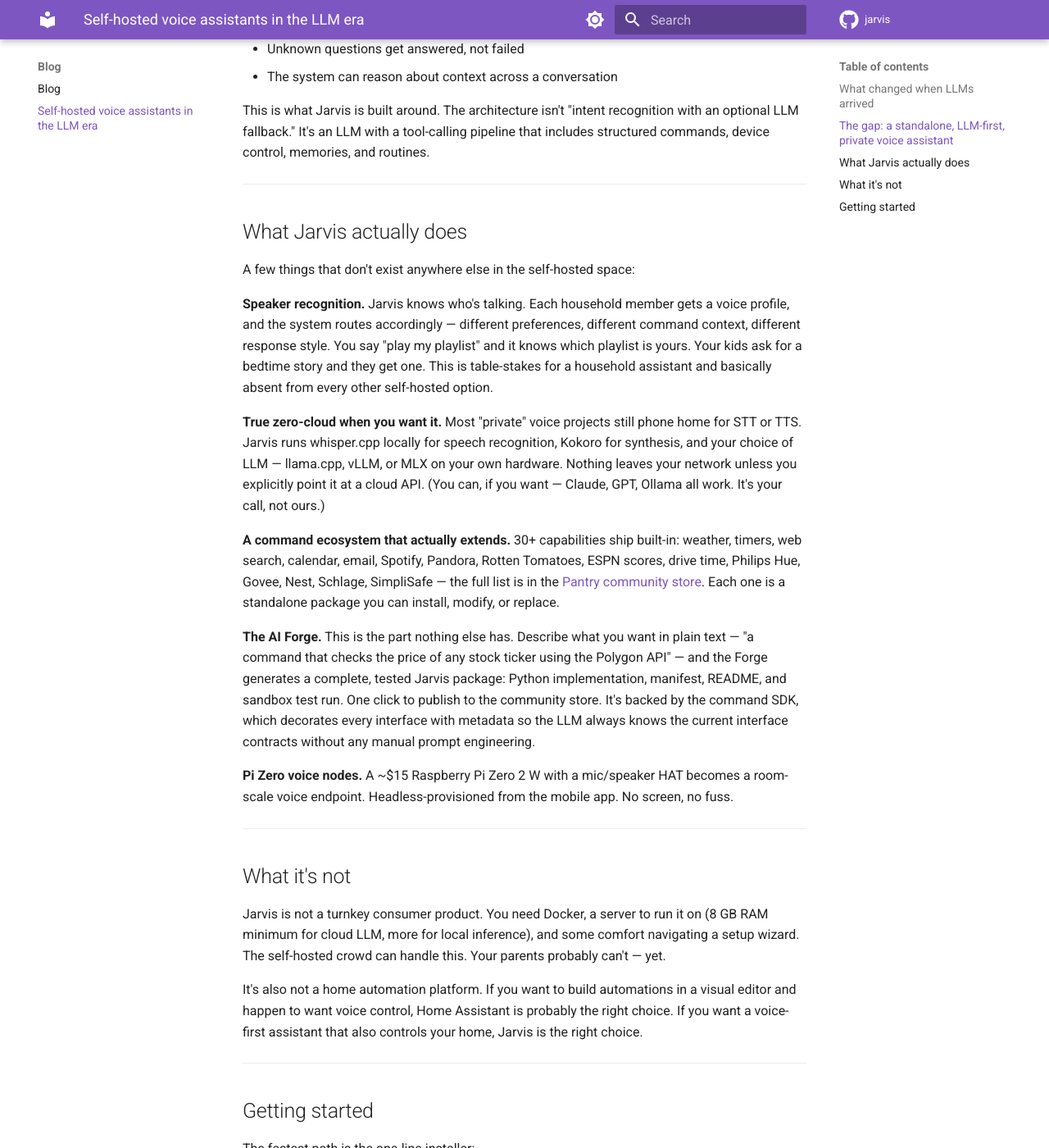
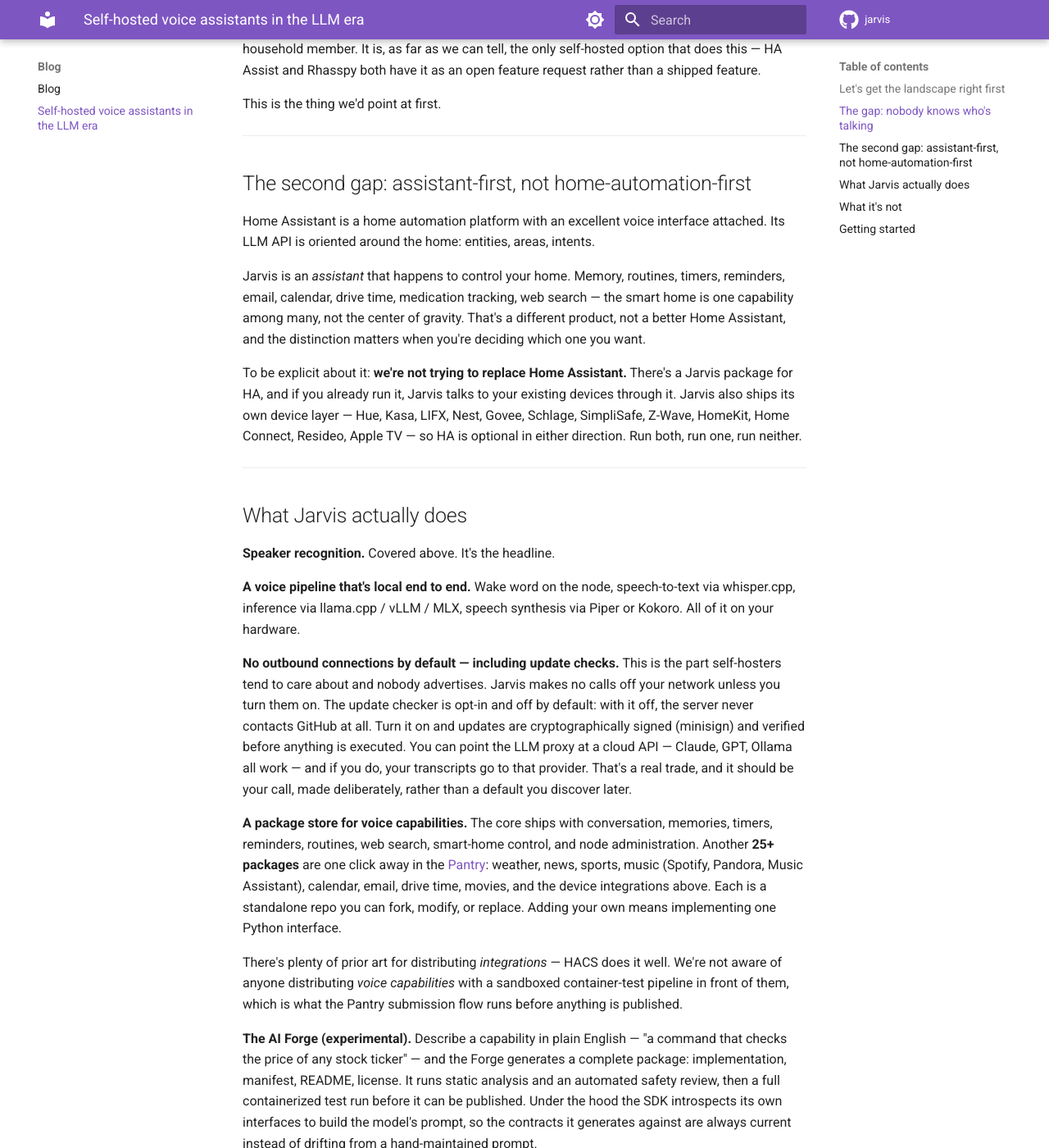
Before and after one commit to alexberardi/jarvis-docs, an MkDocs documentation site: the page built from docs/blog/llm-era-voice-assistant.md, in a window 1280 px wide and 1400 px high, scrolled down 1352 px. Shown: the whole window at 82% size. Built offline with MkDocs 1.6.1 and Material for MkDocs 9.7.7, drawn with Linux system fonts in a browser that asks for light colours; comment, search, counter and statistics services are not loaded; some of the changed text lies outside the part shown.

Commit message:
docs(blog): make the post accurate about the landscape and about us
Three things in the old post were wrong, and the first two are the kind that get
a launch thread hijacked into a correction:

1. It claimed HA Assist "routes recognized commands to HA entities, but doesn't
   give you a general-purpose assistant backed by a model that can reason", and
   that the old options fail on "anything off-script". Home Assistant has shipped
   LLM conversation agents with tool calling since 2024.6 — custom intents are
   exposed to the model AS TOOLS, and "prefer handling commands locally" runs the
   fast matcher first and falls back to the LLM. That is the same architecture we
   described as our inversion (we also pre-route before falling back to the
   model). Claiming otherwise is refutable with one doc link.

2. It said the project is MIT licensed. It is AGPL-3.0 (server) / Apache-2.0
   (SDK, clients, packages, apps).

3. It said "30+ capabilities ship built-in" and then listed Pantry packages. The
   core ships a smaller built-in set; the Pantry serves 25+ installable packages.

Rewritten around what's actually defensible: speaker recognition (nobody else
self-hosted ships it), assistant-first rather than home-automation-first, a
package store for voice capabilities with a sandboxed test pipeline, and no
outbound connections by default — including the update checker, which is off
until you turn it on. Says plainly that we are not trying to replace Home
Assistant and that HA is optional in either direction.

Kept the title, the Mycroft opener and the "What Jarvis actually does" heading —
tests/test_blog_section.py pins all three. 6/6 green, strict mkdocs build clean.

Co-Authored-By: Claude Opus 4.8 <noreply@anthropic.com>

````diff
--- a/docs/blog/llm-era-voice-assistant.md
+++ b/docs/blog/llm-era-voice-assistant.md
@@ -1,72 +1,87 @@
 ---
 title: "Self-hosted voice assistants in the LLM era"
-description: "Why the old self-hosted voice options don't cut it in the LLM era — and how Jarvis closes the gap with speaker recognition, true zero-cloud, and an extensible command ecosystem."
+description: "What we built with Jarvis and why: speaker recognition, an assistant-first architecture, a package store for voice capabilities, and no outbound connections by default."
 ---
 
-# Self-hosted voice assistants in the LLM era: why the old options don't cut it anymore
+# Self-hosted voice assistants in the LLM era: what we built, and why
 
 Mycroft shut down in May 2023. That was supposed to be the moment the open-source voice assistant community rallied around something new.
 
-Three years later, the options are mostly the same ones that existed before: Home Assistant Assist, OVOS (the Mycroft community fork), Rhasspy. They're all fine projects. But they were all designed for a world that no longer exists — a world before large language models changed what a voice assistant could actually do.
-
-If you want a private, self-hosted voice assistant in 2026 that can hold a conversation, know who's talking, understand a question it's never been programmed to answer, and extend itself with new capabilities — the old options leave a real gap. This post is about what that gap is, and why we built Jarvis to close it.
+Three years on, the landscape is healthier than that sounds — but there's still a gap, and it isn't the one people usually name. This post is about what that gap actually is, what we built to close it, and the parts where the honest answer is "somebody else already does this."
 
 ---
 
-## What changed when LLMs arrived
+## Let's get the landscape right first
 
-Before LLMs, a voice assistant worked like this: you said something, the system matched your words against a set of predefined intents ("turn on [device]", "set a timer for [duration]"), and ran the corresponding handler. If you said something it wasn't programmed to handle, it failed.
+A lot of "why our voice assistant is different" posts start by claiming everything else is a dumb pattern matcher. That was true a few years ago. It isn't anymore, and pretending otherwise is a good way to lose the audience in the first paragraph.
 
-This worked well for home automation. It works poorly for anything else. "What was that movie with the guy from Breaking Bad?" is not an intent you can preprogram. Neither is "remind me to call the vet after I finish this meeting" or "what should I make for dinner with what's in my fridge?"
+**Rhasspy and OVOS are intent-based.** You define phrases, they match them, they run a handler. They're good at that — predictable, fast, light on resources. But intent matching is a ceiling: you can extend the phrases they recognize, you can't teach them to reason.
 
-Rhasspy and OVOS are both intent-based systems. They're good at what they do — predictable phrase matching, low resource usage, excellent home automation integration. But intent matching is a ceiling. You can extend what phrases they recognize, but you can't teach them to reason.
+**Home Assistant Assist is not.** HA has shipped [LLM conversation agents with tool calling](https://developers.home-assistant.io/docs/core/llm/) since 2024.6. Custom intents are exposed to the model *as tools*, and its "prefer handling commands locally" setting runs the fast deterministic matcher first and falls back to the LLM when nothing matches. If you've read a post claiming HA Assist can only handle preprogrammed sentences, it was out of date.
 
-Home Assistant Assist added Whisper for local STT and Piper for local TTS, which is genuinely great. But HA Assist is an add-on to a home automation platform. If you don't already run Home Assistant, you're installing an entire home automation system to get a voice interface. And even then, the LLM integration is limited — Assist routes recognized commands to HA entities, but it doesn't give you a general-purpose assistant backed by a model that can reason.
+So "we use an LLM and they don't" is not our differentiator, and we're not going to pretend it is. **Jarvis also runs a fast pre-route pass before falling back to the model** — that's a good design, and HA arrived at the same one.
+
+The gap is somewhere else.
 
 ---
 
-## The gap: a standalone, LLM-first, private voice assistant
+## The gap: nobody knows who's talking
 
-What the self-hosted space has been missing since Mycroft is a project that starts from a different premise: *the LLM is the core, not an add-on*.
+Every self-hosted voice assistant we could find answers the question *"what was said?"* — and then stops.
 
-That means:
+None of them answer *"who said it?"*
 
-- The voice pipeline (STT → intent → TTS) routes through a real LLM, not a pattern matcher
-- Commands are tools the LLM can call, not the entire routing system
-- Unknown questions get answered, not failed
-- The system can reason about context across a conversation
+That sounds like a detail until you live with a household assistant. "Remind me to take my meds" is a different reminder depending on who says it. "Play my playlist" is a different playlist. "What's on my calendar" is a different calendar. Without speaker identity, a household assistant is really a single-user assistant that several people take turns using, and every piece of personal context has to be re-stated out loud.
 
-This is what Jarvis is built around. The architecture isn't "intent recognition with an optional LLM fallback." It's an LLM with a tool-calling pipeline that includes structured commands, device control, memories, and routines.
+Jarvis identifies the speaker from their voice and scopes everything to that person: memories, preferences, command context, and what they're allowed to do. Enrolled voice profiles live per household member. It is, as far as we can tell, the only self-hosted option that does this — HA Assist and Rhasspy both have it as an open feature request rather than a shipped feature.
+
+This is the thing we'd point at first.
+
+---
+
+## The second gap: assistant-first, not home-automation-first
+
+Home Assistant is a home automation platform with an excellent voice interface attached. Its LLM API is oriented around the home: entities, areas, intents.
+
+Jarvis is an *assistant* that happens to control your home. Memory, routines, timers, reminders, email, calendar, drive time, medication tracking, web search — the smart home is one capability among many, not the center of gravity. That's a different product, not a better Home Assistant, and the distinction matters when you're deciding which one you want.
+
+To be explicit about it: **we're not trying to replace Home Assistant.** There's a Jarvis package for HA, and if you already run it, Jarvis talks to your existing devices through it. Jarvis also ships its own device layer — Hue, Kasa, LIFX, Nest, Govee, Schlage, SimpliSafe, Z-Wave, HomeKit, Home Connect, Resideo, Apple TV — so HA is optional in either direction. Run both, run one, run neither.
 
 ---
 
 ## What Jarvis actually does
 
-A few things that don't exist anywhere else in the self-hosted space:
+**Speaker recognition.** Covered above. It's the headline.
 
-**Speaker recognition.** Jarvis knows who's talking. Each household member gets a voice profile, and the system routes accordingly — different preferences, different command context, different response style. You say "play my playlist" and it knows which playlist is yours. Your kids ask for a bedtime story and they get one. This is table-stakes for a household assistant and basically absent from every other self-hosted option.
+**A voice pipeline that's local end to end.** Wake word on the node, speech-to-text via whisper.cpp, inference via llama.cpp / vLLM / MLX, speech synthesis via Piper or Kokoro. All of it on your hardware.
 
-**True zero-cloud when you want it.** Most "private" voice projects still phone home for STT or TTS. Jarvis runs whisper.cpp locally for speech recognition, Kokoro for synthesis, and your choice of LLM — llama.cpp, vLLM, or MLX on your own hardware. Nothing leaves your network unless you explicitly point it at a cloud API. (You can, if you want — Claude, GPT, Ollama all work. It's your call, not ours.)
+**No outbound connections by default — including update checks.** This is the part self-hosters tend to care about and nobody advertises. Jarvis makes no calls off your network unless you turn them on. The update checker is opt-in and off by default: with it off, the server never contacts GitHub at all. Turn it on and updates are cryptographically signed (minisign) and verified before anything is executed. You can point the LLM proxy at a cloud API — Claude, GPT, Ollama all work — and if you do, your transcripts go to that provider. That's a real trade, and it should be your call, made deliberately, rather than a default you discover later.
 
-**A command ecosystem that actually extends.** 30+ capabilities ship built-in: weather, timers, web search, calendar, email, Spotify, Pandora, Rotten Tomatoes, ESPN scores, drive time, Philips Hue, Govee, Nest, Schlage, SimpliSafe — the full list is in the [Pantry community store](https://pantry.jarvisautomation.io). Each one is a standalone package you can install, modify, or replace.
+**A package store for voice capabilities.** The core ships with conversation, memories, timers, reminders, routines, web search, smart-home control, and node administration. Another **25+ packages** are one click away in the [Pantry](https://pantry.jarvisautomation.io): weather, news, sports, music (Spotify, Pandora, Music Assistant), calendar, email, drive time, movies, and the device integrations above. Each is a standalone repo you can fork, modify, or replace. Adding your own means implementing one Python interface.
 
-**The AI Forge.** This is the part nothing else has. Describe what you want in plain text — "a command that checks the price of any stock ticker using the Polygon API" — and the Forge generates a complete, tested Jarvis package: Python implementation, manifest, README, and sandbox test run. One click to publish to the community store. It's backed by the command SDK, which decorates every interface with metadata so the LLM always knows the current interface contracts without any manual prompt engineering.
+There's plenty of prior art for distributing *integrations* — HACS does it well. We're not aware of anyone distributing *voice capabilities* with a sandboxed container-test pipeline in front of them, which is what the Pantry submission flow runs before anything is published.
 
-**Pi Zero voice nodes.** A ~$15 Raspberry Pi Zero 2 W with a mic/speaker HAT becomes a room-scale voice endpoint. Headless-provisioned from the mobile app. No screen, no fuss.
+**The AI Forge (experimental).** Describe a capability in plain English — "a command that checks the price of any stock ticker" — and the Forge generates a complete package: implementation, manifest, README, license. It runs static analysis and an automated safety review, then a full containerized test run before it can be published. Under the hood the SDK introspects its own interfaces to build the model's prompt, so the contracts it generates against are always current instead of drifting from a hand-maintained prompt.
+
+Treat this as an experiment, not a promise. It works, it's genuinely useful, and it will also sometimes hand you code you need to fix. As with any package store — AUR, npm, PyPI — we screen and sandbox, but installing a community package is ultimately a decision you're making.
+
+**Cheap voice nodes.** A Raspberry Pi Zero 2 W with a ReSpeaker 2-Mics HAT and a small speaker is roughly $15–25 per room, headless-provisioned from the mobile app. Pi 4 and Pi 5 work too.
+
+**Multi-household.** One install serves more than one household — each gets isolated voice profiles, devices, and routines. Useful if you're hosting for family or roommates and don't want to run separate hardware per group.
 
 ---
 
 ## What it's not
 
-Jarvis is not a turnkey consumer product. You need Docker, a server to run it on (8 GB RAM minimum for cloud LLM, more for local inference), and some comfort navigating a setup wizard. The self-hosted crowd can handle this. Your parents probably can't — yet.
+**Not turnkey.** You need Docker and a machine to run it on. The setup wizard handles the rest — hardware detection, service selection, model download — and a fresh install takes about six minutes on a Mac mini including pulling an LLM and a Whisper model. But it's still a self-hosted stack, and it expects a self-hoster.
 
-It's also not a home automation platform. If you want to build automations in a visual editor and happen to want voice control, Home Assistant is probably the right choice. If you want a voice-first assistant that also controls your home, Jarvis is the right choice.
+**Not a home automation platform.** If what you want is a visual automation editor and a decade of device integrations, that's Home Assistant, and it's very good at it. Use both.
+
+**Not finished.** It's a beta. The Forge is experimental. Some rough edges are documented, some aren't yet.
 
 ---
 
 ## Getting started
-
-The fastest path is the one-line installer:
 
 <!-- jarvis:install-cmd:start -->
 ```bash
@@ -74,12 +89,12 @@ curl -fsSL https://raw.githubusercontent.com/alexberardi/jarvis-admin/main/insta
 ```
 <!-- jarvis:install-cmd:end -->
 
-Open `http://localhost:7711` and the setup wizard handles the rest — hardware detection, service selection, account creation, model download.
+Open `http://localhost:7711` and the wizard takes it from there. If piping curl into a shell isn't your thing — entirely fair — the [installation guide](https://docs.jarvisautomation.dev/getting-started/installation/) covers the manual path.
 
-Docs are at [docs.jarvisautomation.dev](https://docs.jarvisautomation.dev). The community package store is at [pantry.jarvisautomation.io](https://pantry.jarvisautomation.io). Source is at [github.com/alexberardi/jarvis](https://github.com/alexberardi/jarvis), MIT licensed.
+Docs: [docs.jarvisautomation.dev](https://docs.jarvisautomation.dev). Package store: [pantry.jarvisautomation.io](https://pantry.jarvisautomation.io). Source: [github.com/alexberardi/jarvis](https://github.com/alexberardi/jarvis).
 
-If you're coming from Mycroft or OVOS and want to understand the differences in architecture, the [command SDK docs](https://docs.jarvisautomation.dev/extending/commands/) are a good starting point — the interface will look familiar, but the routing layer is completely different.
+Licensing is split: the server-side services are **AGPL-3.0**, and the SDK, client libraries, command/device packages, and mobile apps are **Apache-2.0** — so you can build and ship your own commands and integrations without copyleft obligations. No paywalled features, no open-core holdbacks.
 
 ---
 
-*Questions, feedback, or "you got X wrong about Rhasspy" — find me in the comments. I'd rather have this be accurate than defensive.*
+*If I've got something wrong about Rhasspy, OVOS, or Home Assistant — and the HA ecosystem in particular moves fast — tell me and I'll fix the post. I'd rather this be accurate than flattering.*
````
Also changed, not shown: docs/blog/index.md (+1 -1 lines).
